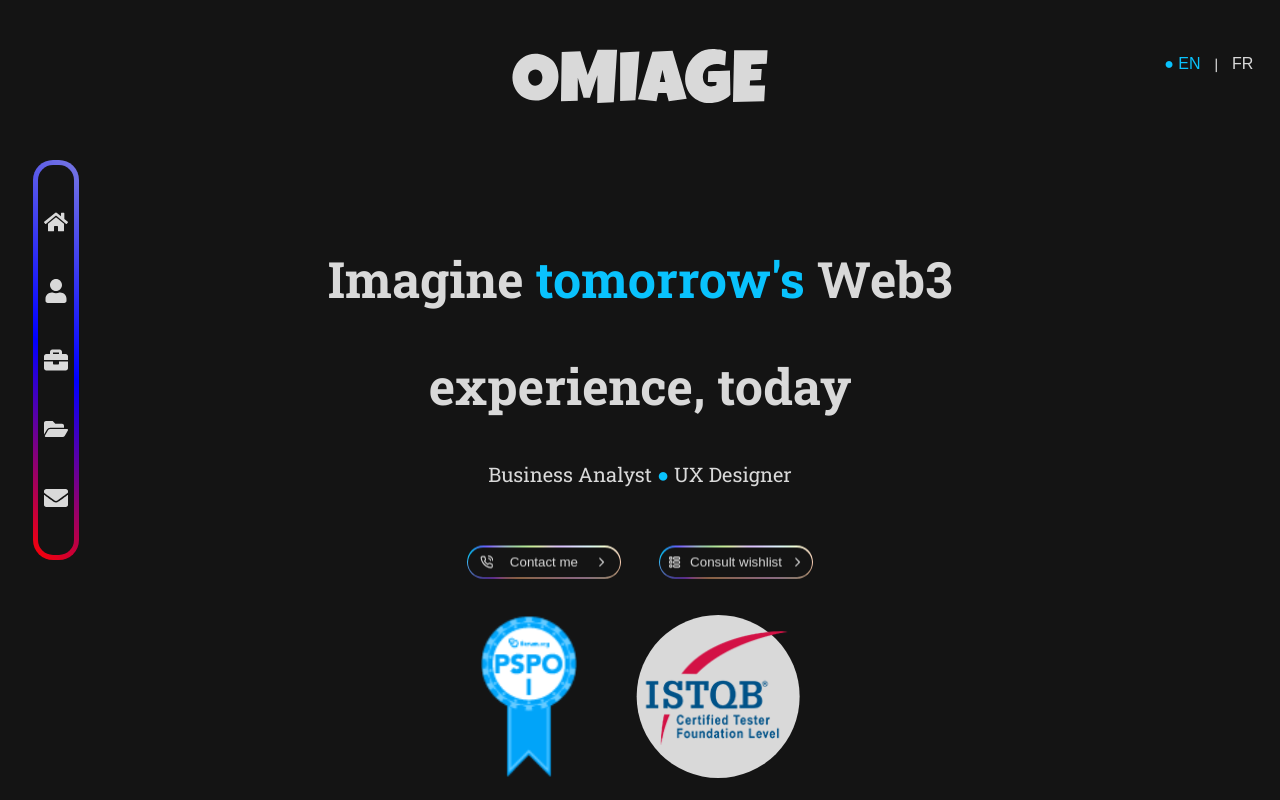
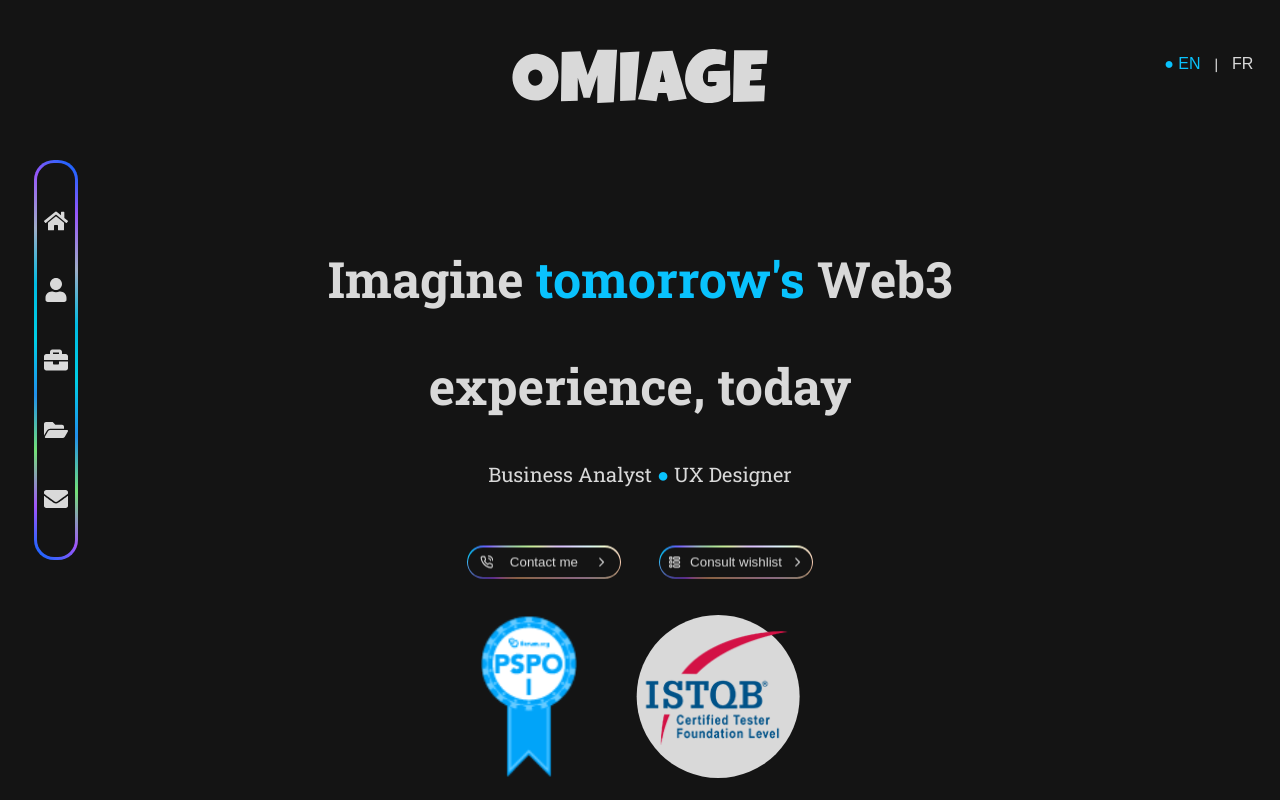
Before and after one commit to stevenratton/stevenratton.github.io, a React (Vite) app: page / in a window 1280 px wide. Shown: the top 800 px of the page. Built offline with nearby package versions, Linux system fonts and the light colour scheme.

Commit message:
couleur border ok

```diff
--- a/src/components/Navbar/navbar.scss
+++ b/src/components/Navbar/navbar.scss
@@ -36,18 +36,18 @@ $main-font: "Roboto Slab", serif;
 
 .navbar {
   height: 100%;
-  width: 55%;
+  width: 60%;
   display: flex;
   justify-content: center;
   flex-direction: column;
-  border: solid transparent 5px;
+  border: solid transparent 3px;
   border-radius: 20px;
   background-color: $bg-body;
 
   /* Border */
   background-image:
     linear-gradient($bg-body, $bg-body), /* Background */
-    linear-gradient(45deg, red, blue, rgb(120, 120, 226)); /* Border gradient */
+    linear-gradient(45deg, #0068ff, #a055fa, #73e176, #2190ed, #00cee4, #00bbe2, #9fadc7, #9756fa, #0068fe); /* Border gradient */
   background-origin: border-box;
   background-clip: content-box, border-box;
 }
@@ -65,7 +65,6 @@ $main-font: "Roboto Slab", serif;
   align-items: center;
   text-decoration: none;
   color: $main-text-color;
-  // height: 15%; /* Espace les icones */
 }
 
 .icon {
```
